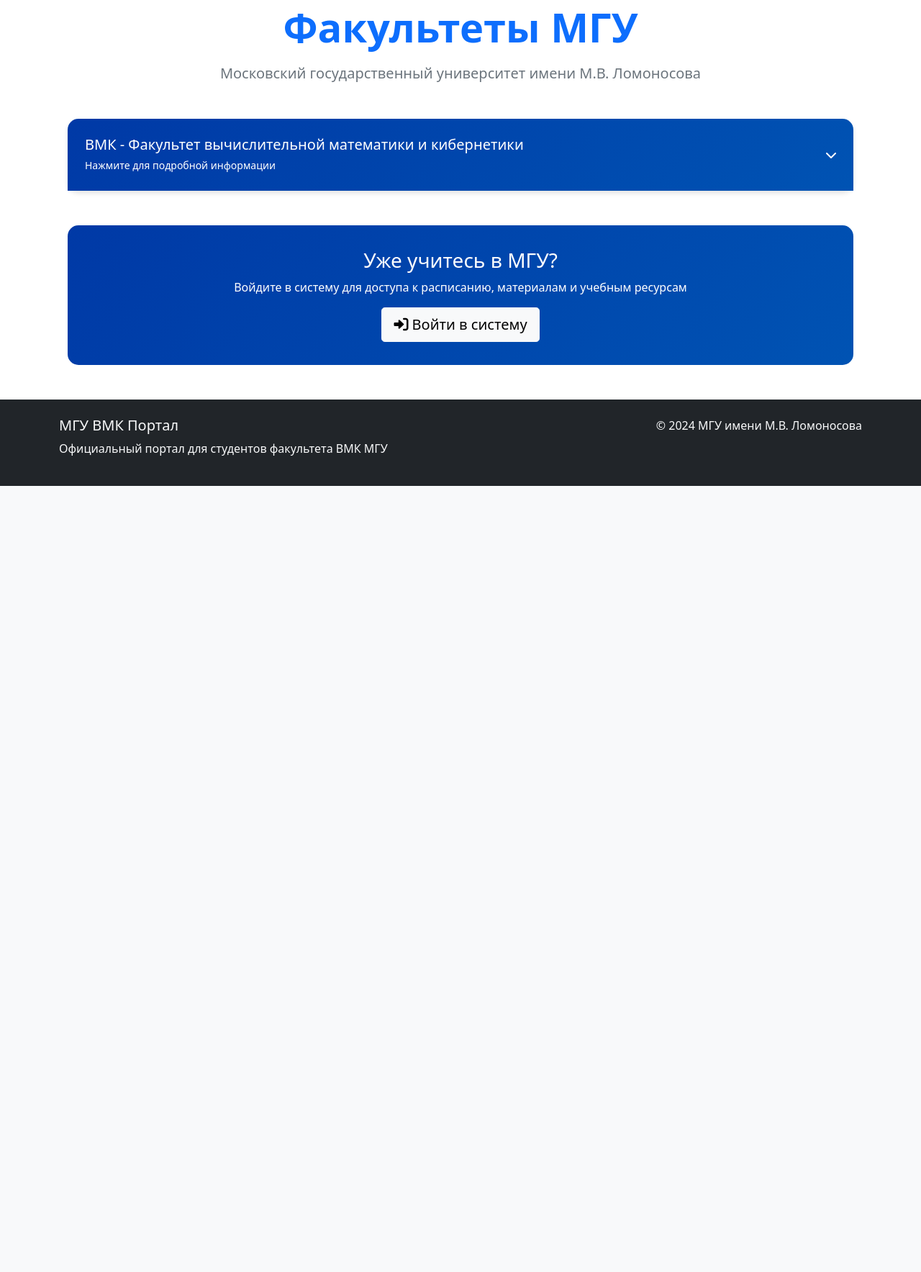
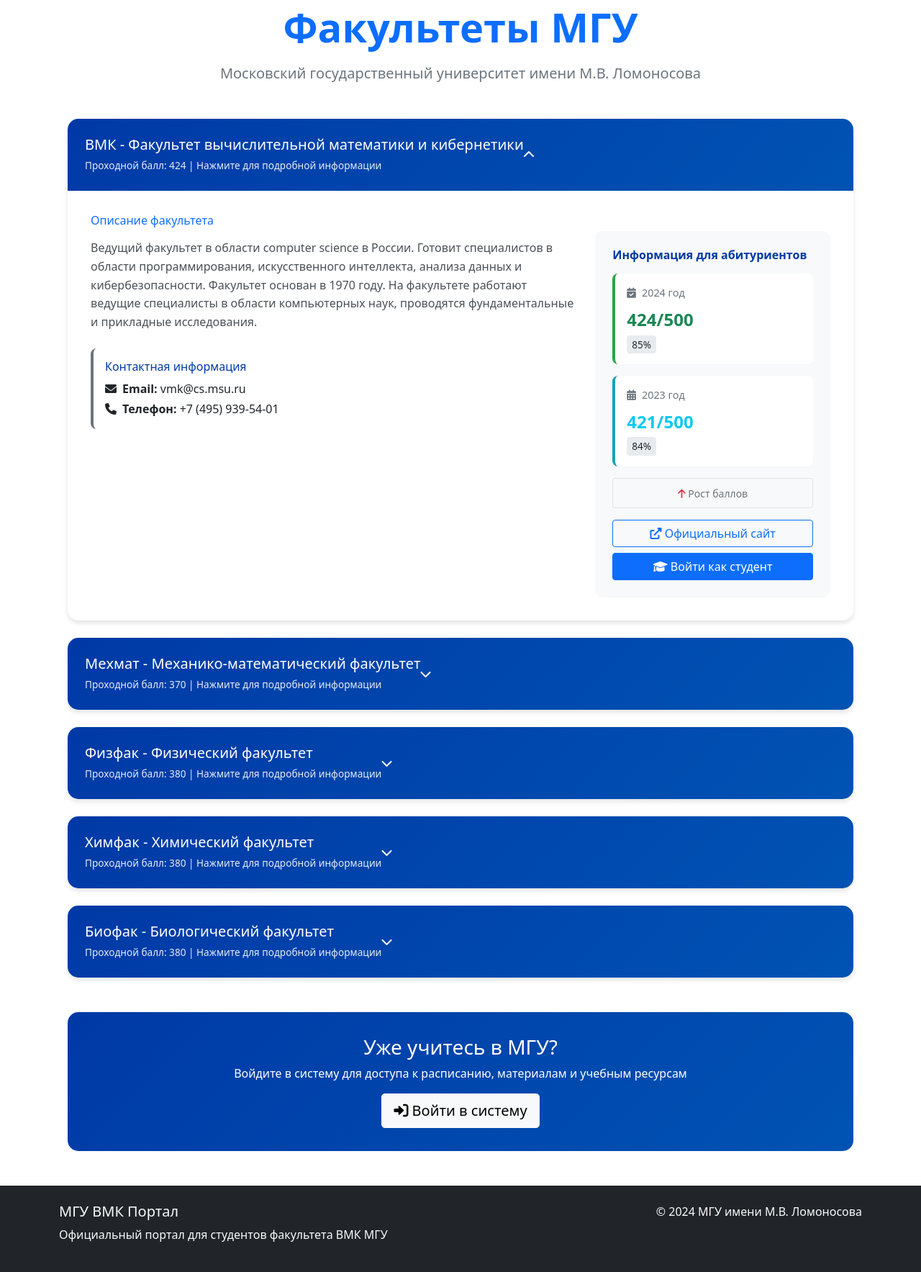
Before and after one commit to matveygu/msu_portal, a Django app: page / in a window 1280 px wide. Shown: the part 141-1908 px from the top of the page at 72% size. Before the commit the page ends 816 px from the top, so only its background shows below. Run offline with Django 5.2, Linux system fonts and the light colour scheme.

Commit message:
start page redact

```diff
--- a/main/templates/faculties.html
+++ b/main/templates/faculties.html
@@ -5,72 +5,10 @@
 
 {% block extra_css %}
 <link href="{% static 'css/faculties.css' %}" rel="stylesheet">
-<style>
-.faculty-card {
-    border: none;
-    border-radius: 15px;
-    box-shadow: 0 4px 6px rgba(0, 0, 0, 0.1);
-    margin-bottom: 1.5rem;
-    transition: all 0.3s ease;
-}
-
-.faculty-card:hover {
-    box-shadow: 0 8px 15px rgba(0, 0, 0, 0.15);
-    transform: translateY(-2px);
-}
-
-.faculty-card .card-header {
-    background: linear-gradient(135deg, #0039a6 0%, #0053b3 100%);
-    color: white;
-    border-radius: 15px 15px 0 0 !important;
-    cursor: pointer;
-    padding: 1.5rem;
-    border: none;
-}
-
-.faculty-card .card-header h5 {
-    margin: 0;
-    font-weight: 500;
-}
-
-.faculty-card .card-body {
-    padding: 2rem;
-    background: white;
-    border-radius: 0 0 15px 15px;
-}
-
-.faculty-info {
-    background-color: #f8f9fa;
-    padding: 1.5rem;
-    border-radius: 10px;
-    margin-top: 1.5rem;
-}
-
-.faculty-image {
-    width: 80px;
-    height: 80px;
-    object-fit: contain;
-    margin-right: 1.5rem;
-}
-
-.points-badge {
-    font-size: 1.1em;
-    padding: 0.5em 1em;
-}
-
-.login-promo {
-    background: linear-gradient(135deg, #0039a6 0%, #0053b3 100%);
-    color: white;
-    border-radius: 15px;
-    padding: 2rem;
-    text-align: center;
-    margin-top: 3rem;
-}
-</style>
 {% endblock %}
 
 {% block content %}
-<div class="container mt-4">
+<div class="container faculties-container mt-4">
     <div class="text-center mb-5">
         <h1 class="display-4 fw-bold text-primary mb-3">Факультеты МГУ</h1>
         <p class="lead text-muted">Московский государственный университет имени М.В. Ломоносова</p>
@@ -78,41 +16,93 @@
 
     {% for faculty in faculties %}
     <div class="card faculty-card">
-        <div class="card-header" onclick="toggleFaculty({{ faculty.id }})">
-            <div class="d-flex align-items-center">
-                {% if faculty.image %}
-                <img src="{{ faculty.image }}" alt="{{ faculty.name }}" class="faculty-image">
+        <div class="faculty-header" onclick="toggleFaculty({{ faculty.id }})">
+            <div class="faculty-title">
+                <h5 class="mb-1">{{ faculty.name }} - {{ faculty.full_name }}</h5>
+                <small>Проходной балл: {{ faculty.points }} | Нажмите для подробной информации</small>
+            </div>
+            <i class="fas fa-chevron-down faculty-arrow" id="arrow-{{ faculty.id }}"></i>
+        </div>
+
+        <div class="faculty-content" id="faculty-{{ faculty.id }}">
+            <div class="row">
+                <div class="col-lg-8">
+                    <h6 class="text-primary mb-3">Описание факультета</h6>
+                    <p class="faculty-description">{{ faculty.description }}</p>
+
+                    {% if faculty.contact or faculty.phone %}
+                    <div class="faculty-contact">
+                        <h6>Контактная информация</h6>
+                        {% if faculty.contact %}
+                        <p class="mb-1"><i class="fas fa-envelope me-2"></i><strong>Email:</strong> {{ faculty.contact }}</p>
                         {% endif %}
-                <div>
-                    <h5 class="mb-1">{{ faculty.name }} - {{ faculty.full_name }}</h5>
-                    <small>Нажмите для подробной информации</small>
+                        {% if faculty.phone %}
+                        <p class="mb-0"><i class="fas fa-phone me-2"></i><strong>Телефон:</strong> {{ faculty.phone }}</p>
+                        {% endif %}
                     </div>
-                <i class="fas fa-chevron-down ms-auto faculty-arrow" id="arrow-{{ faculty.id }}"></i>
+                    {% endif %}
                 </div>
+
+                <div class="col-lg-4">
+                    <div class="faculty-info">
+                        <h6>Информация для абитуриентов</h6>
+
+                        <!-- Текущий год -->
+                        <div class="points-display points-current">
+                            <div class="points-label">
+                                <i class="fas fa-calendar-check me-2"></i>2024 год
                             </div>
-        <div class="card-body faculty-content" id="faculty-{{ faculty.id }}" style="display: none;">
-            <div class="row">
-                <div class="col-md-8">
-                    <h6 class="text-primary">Описание</h6>
-                    <p class="faculty-description">{{ faculty.description }}</p>
+                            <div class="points-value text-success">
+                                {{ faculty.points }}/{{ faculty.max_points }}
                             </div>
-                <div class="col-md-4">
-                    <div class="faculty-info">
-                        <h6 class="text-primary">Информация для абитуриентов</h6>
-                        <div class="d-flex justify-content-between align-items-center mb-3">
-                            <span>Проходной балл (2023):</span>
-                            <span class="badge bg-primary points-badge">{{ faculty.points }}</span>
+                            <span class="points-percent">{% widthratio faculty.points faculty.max_points 100 %}%</span>
                         </div>
-                        <a href="{{ faculty.website }}" target="_blank" class="btn btn-outline-primary w-100 mb-2">
+
+                        <!-- Прошлый год -->
+                        <div class="points-display points-previous">
+                            <div class="points-label">
+                                <i class="fas fa-calendar-alt me-2"></i>2023 год
+                            </div>
+                            <div class="points-value text-info">
+                                {{ faculty.previous_points }}/{{ faculty.max_points }}
+                            </div>
+                            <span class="points-percent">{% widthratio faculty.previous_points faculty.max_points 100 %}%</span>
+                        </div>
+
+                        <!-- Динамика -->
+                        <div class="text-center p-2 border rounded">
+                            <small class="text-muted">
+                                {% if faculty.points > faculty.previous_points %}
+                                    <i class="fas fa-arrow-up trend-down"></i>
+                                    Рост баллов
+                                {% elif faculty.points < faculty.previous_points %}
+                                    <i class="fas fa-arrow-down trend-up"></i>
+                                    Снижение баллов
+                                {% else %}
+                                    <i class="fas fa-equals trend-neutral"></i>
+                                    Без изменений
+                                {% endif %}
+                            </small>
+                        </div>
+
+                        <!-- Кнопки действий -->
+                        <div class="d-grid gap-2 mt-3">
+                            <a href="{{ faculty.website }}" target="_blank" class="btn btn-outline-primary">
                                 <i class="fas fa-external-link-alt"></i> Официальный сайт
                             </a>
-                        <a href="{% url 'login' %}" class="btn btn-primary w-100">
+                            <a href="{% url 'login' %}" class="btn btn-primary">
                                 <i class="fas fa-graduation-cap"></i> Войти как студент
                             </a>
                         </div>
                     </div>
                 </div>
             </div>
+        </div>
+    </div>
+    {% empty %}
+    <div class="alert alert-warning text-center">
+        <h4>Информация о факультетах временно недоступна</h4>
+        <p>Попробуйте обновить страницу позже</p>
     </div>
     {% endfor %}
 
@@ -130,29 +120,32 @@
     const content = document.getElementById('faculty-' + id);
     const arrow = document.getElementById('arrow-' + id);
 
-    if (content.style.display === 'none' || !content.style.display) {
-        content.style.display = 'block';
-        arrow.className = 'fas fa-chevron-up ms-auto faculty-arrow';
-    } else {
-        content.style.display = 'none';
-        arrow.className = 'fas fa-chevron-down ms-auto faculty-arrow';
+    // Закрываем все открытые факультеты
+    document.querySelectorAll('.faculty-content').forEach(item => {
+        if (item.id !== 'faculty-' + id) {
+            item.classList.remove('expanded');
         }
+    });
+
+    document.querySelectorAll('.faculty-arrow').forEach(item => {
+        if (item.id !== 'arrow-' + id) {
+            item.classList.remove('rotated');
+        }
+    });
+
+    // Переключаем текущий факультет
+    content.classList.toggle('expanded');
+    arrow.classList.toggle('rotated');
 }
 
-// Вешаем обработчики на все заголовки факультетов
+// Автоматически открыть первый факультет на десктопе
 document.addEventListener('DOMContentLoaded', function() {
-    const facultyHeaders = document.querySelectorAll('.faculty-card .card-header');
-    facultyHeaders.forEach(header => {
-        header.addEventListener('click', function() {
-            const facultyId = this.getAttribute('onclick').match(/\d+/)[0];
-            toggleFaculty(facultyId);
-        });
-    });
-
-    // Автоматически открыть первый факультет на десктопе
-    if (window.innerWidth > 768 && facultyHeaders.length > 0) {
-        const firstFacultyId = facultyHeaders[0].getAttribute('onclick').match(/\d+/)[0];
-        toggleFaculty(firstFacultyId);
+    if (window.innerWidth > 768) {
+        const firstFaculty = document.querySelector('.faculty-card');
+        if (firstFaculty) {
+            const firstId = firstFaculty.querySelector('.faculty-header').getAttribute('onclick').match(/\d+/)[0];
+            setTimeout(() => toggleFaculty(firstId), 100);
+        }
     }
 });
 </script>
--- a/main/views.py
+++ b/main/views.py
@@ -1,25 +1,68 @@
+import json
+import os
 from django.shortcuts import render, redirect
 from django.contrib.auth import login, authenticate
 from django.contrib.auth.decorators import login_required
+from django.conf import settings
 from .forms import CustomAuthForm
+
+
+def load_faculties_from_json():
+    """Загружает данные о факультетах из JSON файла"""
+    json_path = os.path.join(settings.BASE_DIR, 'static', 'data', 'faculties.json')
+
+    try:
+        with open(json_path, 'r', encoding='utf-8') as f:
+            data = json.load(f)
+            faculties = data.get('faculties', [])
+
+            # Добавляем пути к локальным логотипам
+            for faculty in faculties:
+                # Формируем путь к локальному файлу логотипа
+                logo_filename = f"{faculty['name'].lower()}.png"
+                logo_path = f"images/faculties/{logo_filename}"
+
+                # Проверяем существует ли файл
+                full_logo_path = os.path.join(settings.BASE_DIR, 'static', logo_path)
+                if os.path.exists(full_logo_path):
+                    faculty['local_logo'] = logo_path
+                else:
+                    faculty['local_logo'] = None
+
+            return faculties
+    except FileNotFoundError:
+        return get_default_faculties()
+    except Exception as e:
+        print(f"Ошибка загрузки JSON: {e}")
+        return get_default_faculties()
+
+
+def get_default_faculties():
+    """Возвращает тестовые данные с локальными логотипами"""
+    return [
+        {
+            'id': 1,
+            'name': 'ВМК',
+            'full_name': 'Факультет вычислительной математики и кибернетики',
+            'description': 'Ведущий факультет в области computer science в России. Готовит специалистов в области программирования, искусственного интеллекта, анализа данных и кибербезопасности.',
+            'points': 424,
+            'max_points': 500,
+            'previous_points': 414,
+            'website': 'https://cs.msu.ru',
+            'contact': 'vmk@cs.msu.ru',
+            'phone': '+7 (495) 939-54-01',
+            'local_logo': 'data/faculties/vmk.png'
+        }
+    ]
+
 
 def home(request):
     if request.user.is_authenticated:
-        # Авторизованный пользователь - обычная главная
         return render(request, 'home.html')
     else:
-        # Неавторизованный - страница факультетов
-        faculties = [
-            {
-                'name': 'ВМК',
-                'full_name': 'Факультет вычислительной математики и кибернетики',
-                'description': 'Ведущий факультет в области computer science...',
-                'points': 95,
-                'website': 'https://cs.msu.ru'
-            },
-            # ... другие факультеты
-        ]
+        faculties = load_faculties_from_json()
         return render(request, 'faculties.html', {'faculties': faculties})
+
 
 def login_view(request):
     if request.method == 'POST':
@@ -35,6 +78,7 @@
         form = CustomAuthForm()
     return render(request, 'login.html', {'form': form})
 
+
 @login_required
 def profile(request):
     return render(request, 'profile.html')
--- /dev/null
+++ b/static/css/faculties.css
@@ -0,0 +1,228 @@
+/* Faculties page styles */
+.faculties-container {
+    max-width: 1200px;
+}
+
+.faculty-card {
+    border: none;
+    border-radius: 15px;
+    box-shadow: 0 4px 6px rgba(0, 0, 0, 0.1);
+    margin-bottom: 1.5rem;
+    transition: all 0.3s ease;
+    overflow: hidden;
+    background: white;
+}
+
+.faculty-card:hover {
+    box-shadow: 0 8px 15px rgba(0, 0, 0, 0.15);
+    transform: translateY(-2px);
+}
+
+.faculty-header {
+    background: linear-gradient(135deg, #0039a6 0%, #0053b3 100%);
+    color: white;
+    padding: 1.5rem;
+    cursor: pointer;
+    border: none;
+    transition: all 0.3s ease;
+    display: flex;
+    justify-content: between;
+    align-items: center;
+}
+
+.faculty-header:hover {
+    background: linear-gradient(135deg, #002776 0%, #0039a6 100%);
+}
+
+.faculty-header-content {
+    display: flex;
+    align-items: center;
+    flex-grow: 1;
+}
+
+.faculty-logo {
+    width: 80px;
+    height: 80px;
+    object-fit: contain;
+    margin-right: 1.5rem;
+    border-radius: 8px;
+    background: white;
+    padding: 8px;
+    flex-shrink: 0;
+}
+
+.faculty-title h5 {
+    margin: 0;
+    font-weight: 500;
+    color: white;
+}
+
+.faculty-title small {
+    opacity: 0.9;
+    font-size: 0.85em;
+}
+
+.faculty-arrow {
+    transition: transform 0.3s ease;
+    flex-shrink: 0;
+}
+
+.faculty-arrow.rotated {
+    transform: rotate(180deg);
+}
+
+.faculty-content {
+    padding: 0;
+    max-height: 0;
+    overflow: hidden;
+    transition: max-height 0.3s ease;
+}
+
+.faculty-content.expanded {
+    max-height: 2000px;
+    padding: 2rem;
+}
+
+.faculty-description {
+    line-height: 1.6;
+    color: #495057;
+    margin-bottom: 1.5rem;
+}
+
+.faculty-info {
+    background-color: #f8f9fa;
+    padding: 1.5rem;
+    border-radius: 10px;
+    margin-top: 1.5rem;
+}
+
+.faculty-info h6 {
+    color: #0039a6;
+    margin-bottom: 1rem;
+    font-weight: 600;
+}
+
+.points-display {
+    background: white;
+    padding: 1rem;
+    border-radius: 8px;
+    margin-bottom: 1rem;
+    border-left: 4px solid #28a745;
+}
+
+.points-current {
+    border-left-color: #28a745;
+}
+
+.points-previous {
+    border-left-color: #17a2b8;
+}
+
+.points-value {
+    font-size: 1.5em;
+    font-weight: bold;
+    margin-bottom: 0.25rem;
+}
+
+.points-label {
+    font-size: 0.9em;
+    color: #6c757d;
+    margin-bottom: 0.5rem;
+}
+
+.points-percent {
+    font-size: 0.85em;
+    padding: 0.25em 0.5em;
+    border-radius: 4px;
+    background: #e9ecef;
+}
+
+.faculty-contact {
+    background: white;
+    padding: 1rem;
+    border-radius: 8px;
+    margin-top: 1rem;
+    border-left: 4px solid #6c757d;
+}
+
+.faculty-contact h6 {
+    color: #0039a6;
+    margin-bottom: 0.5rem;
+}
+
+.faculty-stats {
+    display: grid;
+    grid-template-columns: repeat(auto-fit, minmax(100px, 1fr));
+    gap: 1rem;
+    margin-top: 1rem;
+}
+
+.stat-item {
+    text-align: center;
+    padding: 0.5rem;
+    background: white;
+    border-radius: 8px;
+    border: 1px solid #e9ecef;
+}
+
+.stat-value {
+    font-size: 1.2em;
+    font-weight: bold;
+    color: #0039a6;
+    margin-bottom: 0.25rem;
+}
+
+.stat-label {
+    font-size: 0.8em;
+    color: #6c757d;
+}
+
+.login-promo {
+    background: linear-gradient(135deg, #0039a6 0%, #0053b3 100%);
+    color: white;
+    border-radius: 15px;
+    padding: 2rem;
+    text-align: center;
+    margin-top: 3rem;
+}
+
+.trend-up {
+    color: #28a745;
+}
+
+.trend-down {
+    color: #dc3545;
+}
+
+.trend-neutral {
+    color: #6c757d;
+}
+
+/* Responsive design */
+@media (max-width: 768px) {
+    .faculty-header {
+        padding: 1rem;
+    }
+
+    .faculty-logo {
+        width: 60px;
+        height: 60px;
+        margin-right: 1rem;
+    }
+
+    .faculty-content.expanded {
+        padding: 1rem;
+    }
+
+    .faculty-info {
+        padding: 1rem;
+    }
+
+    .points-value {
+        font-size: 1.2em;
+    }
+
+    .faculty-stats {
+        grid-template-columns: repeat(2, 1fr);
+    }
+}
```
Also changed, not shown: static/data/faculties.json (added, +69 -0 lines), db.sqlite3, static/data/faculties/vmk.png (added). Lines whose indentation alone changed are shown as unchanged.
